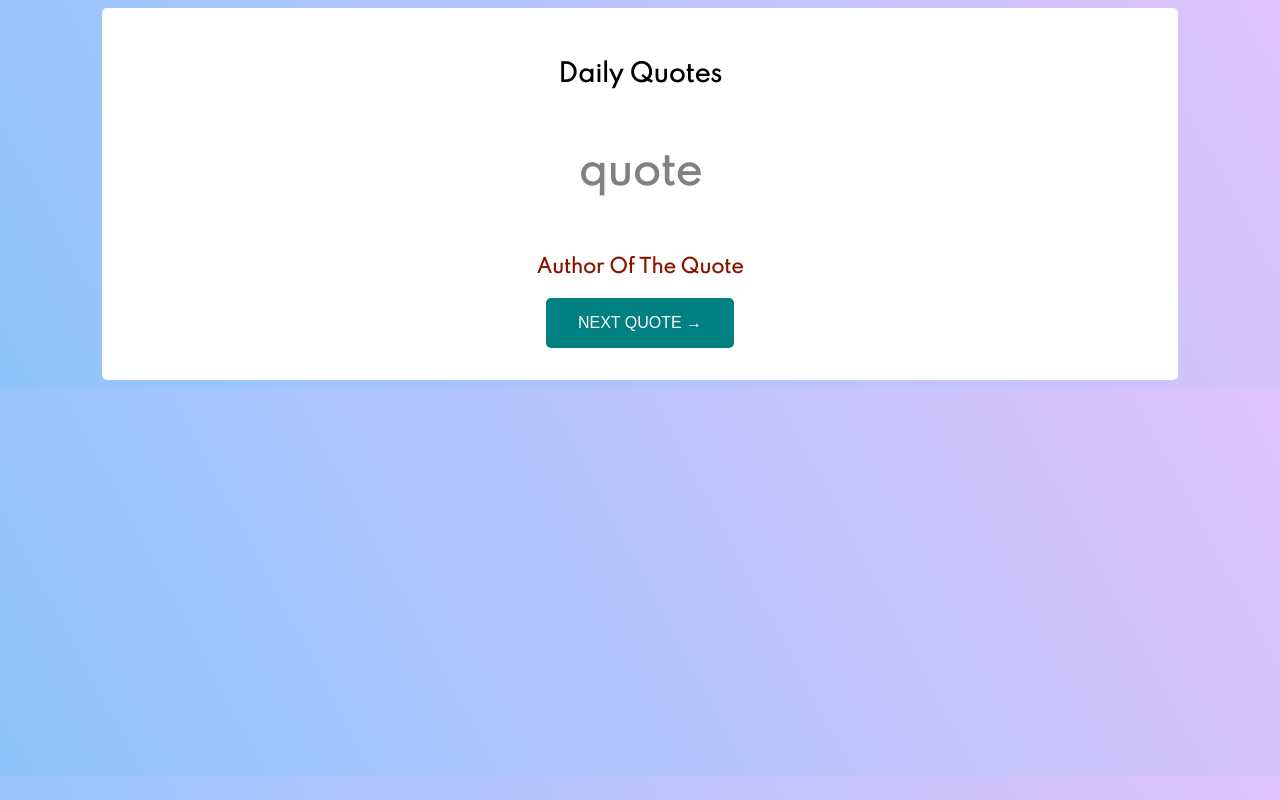
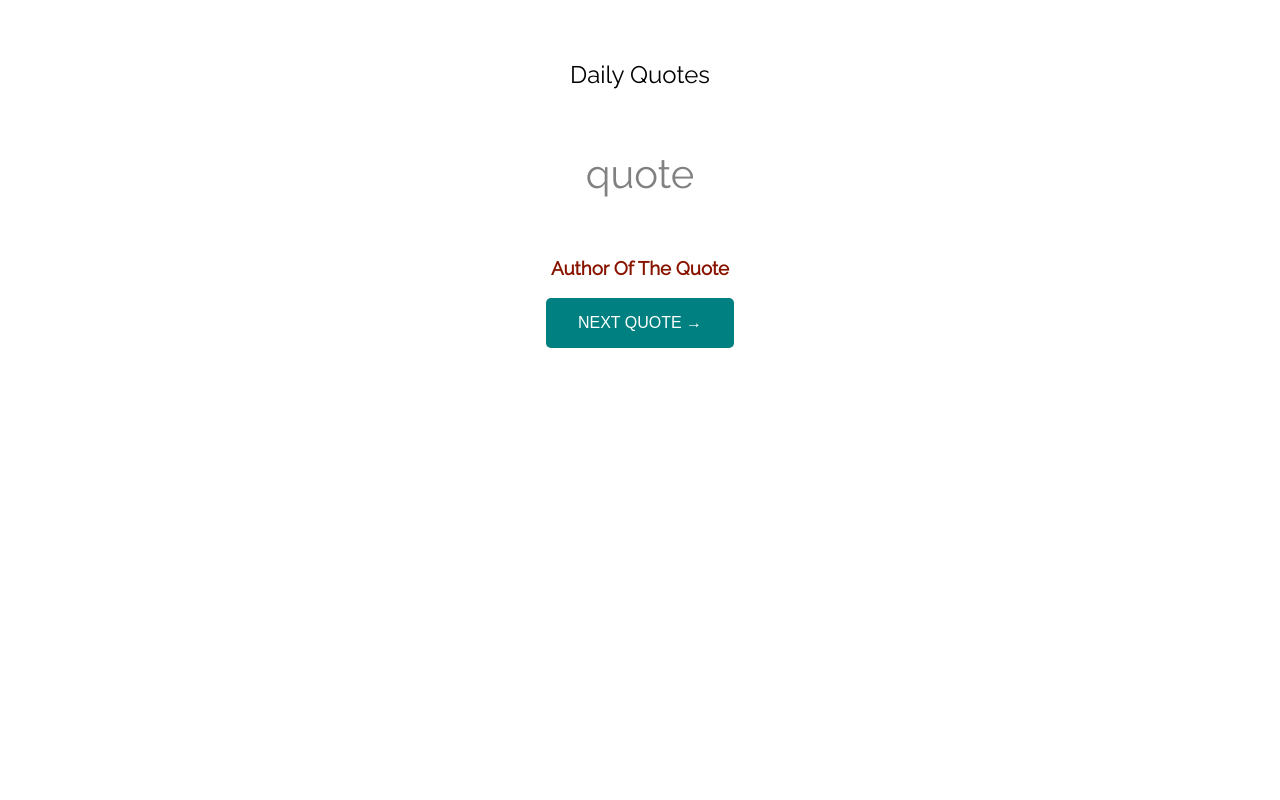
Before and after one commit to ujjwalsinghdev/quotes_generator, a plain HTML site: page index.html in a window 1280 px wide. Drawn offline with Linux system fonts and the light colour scheme.

Commit message:
font change

```diff
--- a/index.html
+++ b/index.html
@@ -2,19 +2,17 @@
 <html lang="en">
 
 <head>
-    <meta charset="UTF-8">
-    <meta name="viewport" content="width=device-width, initial-scale=1.0">
-    <link rel="stylesheet" href="style.css">
+    <meta charset="UTF-8" />
+    <meta name="viewport" content="width=device-width, initial-scale=1.0" />
+    <link rel="stylesheet" href="style.css" />
     <title>Quotes</title>
 </head>
 
 <body>
-
     <div class="container">
         <h2>
             Daily Quotes
         </h2>
-
 
         <blockquote>
             <h2 id="quote">
@@ -24,10 +22,8 @@
 
         <h3 id="quoteAuthor">author of the quote</h3>
 
-        <button type="button" id="quoteBtn">NEXT QUOTE &#8594; </button>
-
+        <button type="button" id="quoteBtn">NEXT QUOTE &#8594;</button>
     </div>
-
 
     <script type="module" src="main.js"></script>
 </body>
--- a/style.css
+++ b/style.css
@@ -1,13 +1,16 @@
-@import url('https://fonts.googleapis.com/css?family=Spartan&display=swap');
+@import url('https://fonts.googleapis.com/css2?family=Raleway&display=swap');
+
 
 body {
-    font-family: 'Spartan', sans-serif;
+    font-family: 'Raleway', sans-serif;
     font-weight: 300;
     display: flex;
     align-items: center;
     justify-content: center;
-    background-color: #8EC5FC;
-    background-image: linear-gradient(62deg, #8EC5FC 0%, #E0C3FC 100%);
+    }
+
+    h2{
+        font-weight: 300;
     }
 
 .container {
```
